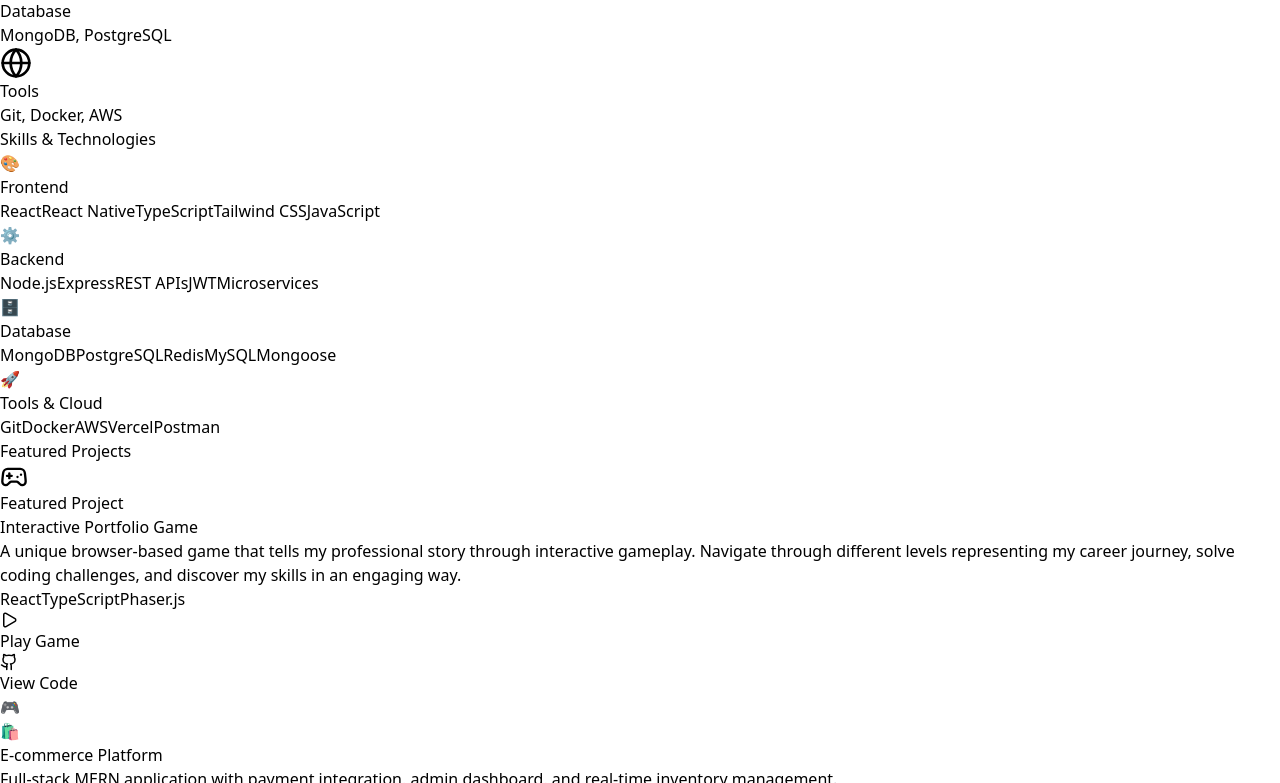
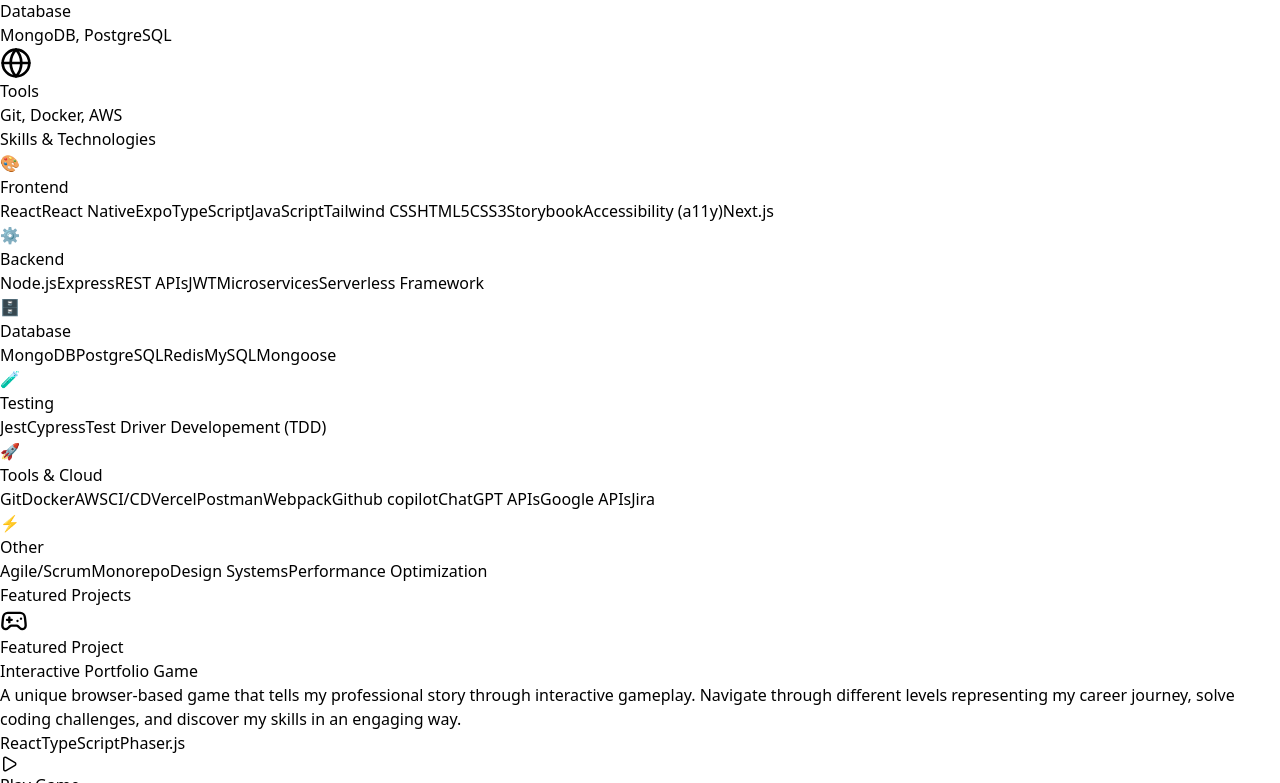
Before and after one commit to priyankapakhale/my-portfolio, a React (Vite) app: page / in a window 1280 px wide. Shown: the part 517-1300 px from the top of the page. Built offline with nearby package versions, Linux system fonts and the light colour scheme.

Commit message:
Added more skills and added hover effects

```diff
--- a/src/components/skills/Skills.tsx
+++ b/src/components/skills/Skills.tsx
@@ -4,16 +4,29 @@
     skills: [
       "React",
       "React Native",
+      "Expo",
       "TypeScript",
+      "JavaScript",
       "Tailwind CSS",
-      "JavaScript",
+      "HTML5",
+      "CSS3",
+      "Storybook",
+      "Accessibility (a11y)",
+      "Next.js",
     ],
     icon: "🎨",
     color: "from-purple-500 to-pink-500",
   },
   {
     title: "Backend",
-    skills: ["Node.js", "Express", "REST APIs", "JWT", "Microservices"],
+    skills: [
+      "Node.js",
+      "Express",
+      "REST APIs",
+      "JWT",
+      "Microservices",
+      "Serverless Framework",
+    ],
     icon: "⚙️",
     color: "from-blue-500 to-cyan-500",
   },
@@ -24,10 +37,39 @@
     color: "from-green-500 to-emerald-500",
   },
   {
+    title: "Testing",
+    skills: ["Jest", "Cypress", "Test Driver Developement (TDD)"],
+    icon: "🧪",
+    color: "from-amber-500 to-yellow-500",
+  },
+  {
     title: "Tools & Cloud",
-    skills: ["Git", "Docker", "AWS", "Vercel", "Postman"],
+    skills: [
+      "Git",
+      "Docker",
+      "AWS",
+      "CI/CD",
+      "Vercel",
+      "Postman",
+      "Webpack",
+      "Github copilot",
+      "ChatGPT APIs",
+      "Google APIs",
+      "Jira",
+    ],
     icon: "🚀",
     color: "from-orange-500 to-red-500",
+  },
+  {
+    title: "Other",
+    skills: [
+      "Agile/Scrum",
+      "Monorepo",
+      "Design Systems",
+      "Performance Optimization",
+    ],
+    icon: "⚡",
+    color: "from-indigo-500 to-purple-500",
   },
 ];
 
@@ -43,11 +85,11 @@
           {skillCategories.map((category) => (
             <div
               key={category.title}
-              className="group bg-white rounded-xl p-6 shadow-lg"
+              className="group bg-white rounded-xl p-6 shadow-lg hover:shadow-2xl transition-all duration-300 hover:-translate-y-2"
             >
               <div className="flex items-center mb-4">
                 <div
-                  className={`w-12 h-12 rounded-lg bg-gradient-to-r ${category.color} flex items-center justify-center text-2xl mr-4`}
+                  className={`w-12 h-12 rounded-lg bg-gradient-to-r ${category.color} flex items-center justify-center text-2xl mr-4 group-hover:scale-110 transition-transform duration-300`}
                 >
                   {category.icon}
                 </div>
```
